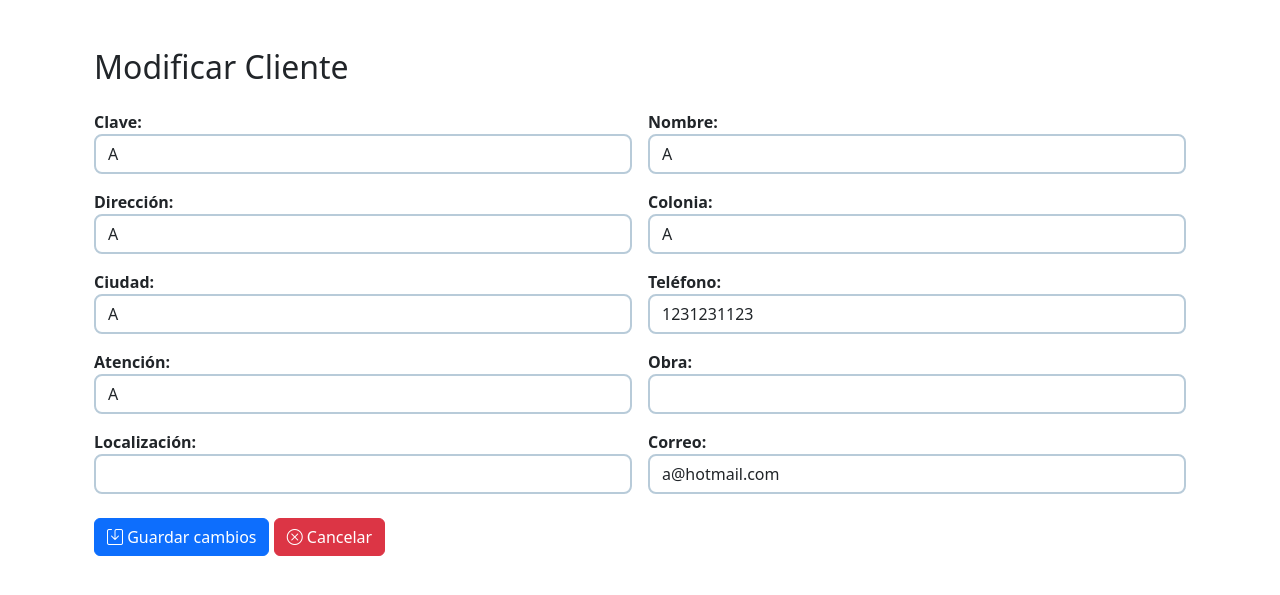
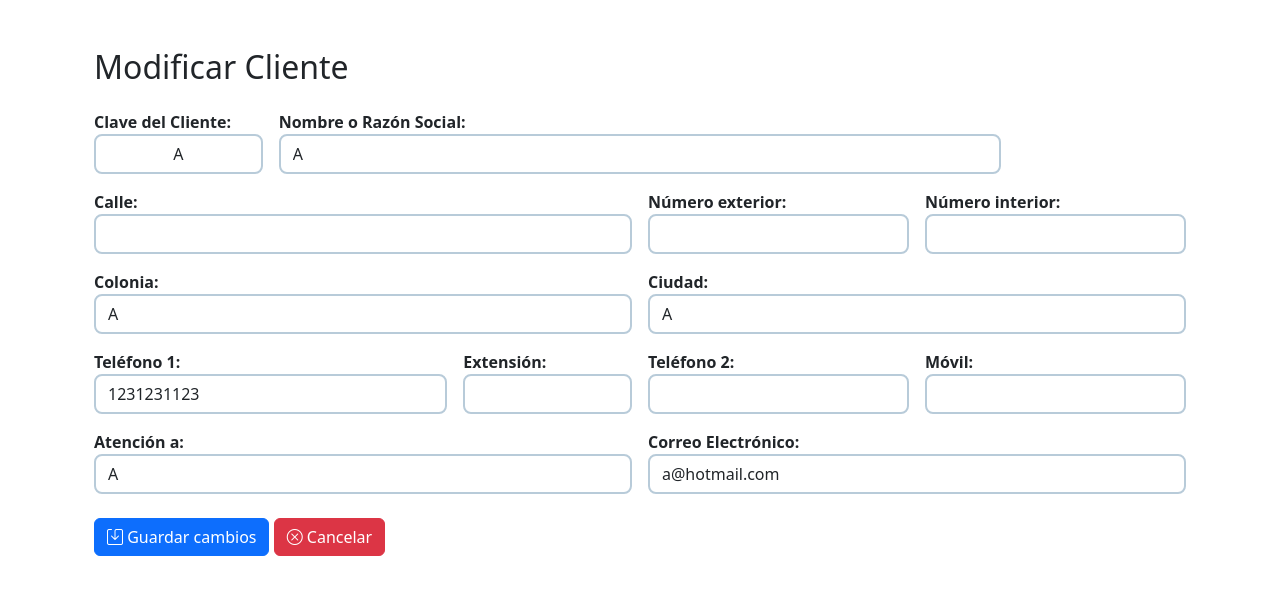
Before and after one commit to RickyVdev/eoweb, a Django app: page /clientes/modificar/1/ in a window 1280 px wide. Shown: the part 66-661 px from the top of the page. Run offline with Django 5.2, Linux system fonts and the light colour scheme; a user stored in the database is signed in; data comes from the database, SQL or seed files in the repository.

Commit message:
Ajustes en Cliente y los ID's

```diff
--- a/gestion/forms.py
+++ b/gestion/forms.py
@@ -9,43 +9,61 @@ class EmpleadoForm(forms.ModelForm):
             'nombre', 'email', 'telefono', 'puesto',
             'domicilio', 'codigo_postal', 'rfc', 'fecha_nacimiento', 'tipo_sangre'
         ]
+        def clean_telefono(self):
+            telefono = self.cleaned_data.get('telefono')
+            if not telefono.isdigit():
+                raise forms.ValidationError("El teléfono debe contener solamente números.")
+            return telefono
 
 class ClienteForm(forms.ModelForm):
     class Meta:
         model = Cliente
         fields = [
-            'clave', 'nombre', 'direccion', 'colonia', 'ciudad',
-            'telefono', 'atencion_a','correo'
+            'clave', 'nombre',
+            'calle', 'numero_exterior', 'numero_interior',
+            'colonia', 'ciudad',
+            'telefono', 'extension', 'telefono2', 'movil',
+            'atencion_a', 'correo'
         ]
 
         #'obra', 'localizacion',
         labels = {
             'clave': 'Clave del Cliente',
             'nombre': 'Nombre o Razón Social',
-            'direccion': 'Dirección',
+            'calle': 'Calle',
+            'numero_exterior': 'Número exterior',
+            'numero_interior': 'Número interior',
             'colonia': 'Colonia',
             'ciudad': 'Ciudad',
-            'telefono': 'Teléfono',
+            'telefono': 'Teléfono 1',
+            'extension': 'Extensión',
+            'telefono2': 'Teléfono 2',
+            'movil': 'Móvil',
             'atencion_a': 'Atención a',
-            #'obra': 'Nombre de la Obra o Proyecto',
-            #'localizacion': 'Localización',
             'correo': 'Correo Electrónico',
         }
         widgets = {
-            'clave': forms.TextInput(attrs={'class': 'form-control'}),
+            'clave': forms.TextInput(attrs={'class': 'form-control text-center', 'readonly': 'readonly'}),
             'nombre': forms.TextInput(attrs={'class': 'form-control'}),
-            'direccion': forms.TextInput(attrs={'class': 'form-control'}),
+            'calle': forms.TextInput(attrs={'class': 'form-control'}),
+            'numero_exterior': forms.TextInput(attrs={'class': 'form-control'}),
+            'numero_interior': forms.TextInput(attrs={'class': 'form-control'}),
             'colonia': forms.TextInput(attrs={'class': 'form-control'}),
             'ciudad': forms.TextInput(attrs={'class': 'form-control'}),
             'telefono': forms.TextInput(attrs={'class': 'form-control'}),
+            'extension': forms.TextInput(attrs={'class': 'form-control'}),
+            'telefono2': forms.TextInput(attrs={'class': 'form-control'}),
+            'movil': forms.TextInput(attrs={'class': 'form-control'}),
             'atencion_a': forms.TextInput(attrs={'class': 'form-control'}),
             #'obra': forms.TextInput(attrs={'class': 'form-control'}),
             #'localizacion': forms.TextInput(attrs={'class': 'form-control'}),
             'correo': forms.EmailInput(attrs={'class': 'form-control'}),
         }
 
-    def clean_telefono(self):
+
+
+    '''def clean_telefono(self):
             telefono = self.cleaned_data.get('telefono')
             if not telefono.isdigit():
-                raise forms.ValidationError("El teléfono debe contener solo números.")
-            return telefono
+                raise forms.ValidationError("El teléfono debe contener solamente números.")
+            return telefono'''
--- a/gestion/templates/gestion/modificar_cliente.html
+++ b/gestion/templates/gestion/modificar_cliente.html
@@ -1,52 +1,65 @@
 {% extends "gestion/base.html" %}
 {% load static %}
+
+{% block title %}Modificar Cliente{% endblock %}
 
 {% block content %}
 <div class="container mt-4">
     <h2 class="mb-4">Modificar Cliente</h2>
-
     <form method="post" class="row g-3">
         {% csrf_token %}
 
-        <div class="col-md-6">
-            <label><strong>Clave:</strong></label>
-            <input type="text" name="clave" class="form-control" value="{{ cliente.clave }}" required>
+        <div class="col-md-2">
+            {{ form.clave.label_tag }}
+            {{ form.clave }}
+        </div>
+        <div class="col-md-8">
+            {{ form.nombre.label_tag }}
+            {{ form.nombre }}
         </div>
         <div class="col-md-6">
-            <label><strong>Nombre:</strong></label>
-            <input type="text" name="nombre" class="form-control" value="{{ cliente.nombre }}" required>
+            {{ form.calle.label_tag }}
+            {{ form.calle }}
+        </div>
+        <div class="col-md-3">
+            {{ form.numero_exterior.label_tag }}
+            {{ form.numero_exterior }}
+        </div>
+        <div class="col-md-3">
+            {{ form.numero_interior.label_tag }}
+            {{ form.numero_interior }}
         </div>
         <div class="col-md-6">
-            <label><strong>Dirección:</strong></label>
-            <input type="text" name="direccion" class="form-control" value="{{ cliente.direccion }}">
+            {{ form.colonia.label_tag }}
+            {{ form.colonia }}
         </div>
         <div class="col-md-6">
-            <label><strong>Colonia:</strong></label>
-            <input type="text" name="colonia" class="form-control" value="{{ cliente.colonia }}">
+            {{ form.ciudad.label_tag }}
+            {{ form.ciudad }}
+        </div>
+        <div class="col-md-4">
+            {{ form.telefono.label_tag }}
+            {{ form.telefono }}
+        </div>
+        <div class="col-md-2">
+            {{ form.extension.label_tag }}
+            {{ form.extension }}
+        </div>
+        <div class="col-md-3">
+            {{ form.telefono2.label_tag }}
+            {{ form.telefono2 }}
+        </div>
+        <div class="col-md-3">
+            {{ form.movil.label_tag }}
+            {{ form.movil }}
         </div>
         <div class="col-md-6">
-            <label><strong>Ciudad:</strong></label>
-            <input type="text" name="ciudad" class="form-control" value="{{ cliente.ciudad }}">
+            {{ form.atencion_a.label_tag }}
+            {{ form.atencion_a }}
         </div>
         <div class="col-md-6">
-            <label><strong>Teléfono:</strong></label>
-            <input type="text" name="telefono" class="form-control" value="{{ cliente.telefono }}" pattern="\d{10}" title="Debe contener 10 dígitos numéricos" required>
-        </div>
-        <div class="col-md-6">
-            <label><strong>Atención:</strong></label>
-            <input type="text" name="atencion_a" class="form-control" value="{{ cliente.atencion_a }}">
-        </div>
-        <div class="col-md-6">
-            <label><strong>Obra:</strong></label>
-            <input type="text" name="obra" class="form-control" value="{{ cliente.obra }}">
-        </div>
-        <div class="col-md-6">
-            <label><strong>Localización:</strong></label>
-            <input type="text" name="localizacion" class="form-control" value="{{ cliente.localizacion }}">
-        </div>
-        <div class="col-md-6">
-            <label><strong>Correo:</strong></label>
-            <input type="email" name="correo" class="form-control" value="{{ cliente.correo }}">
+            {{ form.correo.label_tag }}
+            {{ form.correo }}
         </div>
 
         <div class="col-12 mt-4">
@@ -60,6 +73,21 @@
     </form>
 </div>
 
+{% if form.errors %}
+    <div class="alert alert-danger mt-3">
+        <ul>
+            {% for field in form %}
+                {% for error in field.errors %}
+                    <li><strong>{{ field.label }}:</strong> {{ error }}</li>
+                {% endfor %}
+            {% endfor %}
+            {% for error in form.non_field_errors %}
+                <li>{{ error }}</li>
+            {% endfor %}
+        </ul>
+    </div>
+{% endif %}
+
 <script>
     document.addEventListener('DOMContentLoaded', function() {
         const inputs = document.querySelectorAll('input[type="text"]:not([name="email"])');
@@ -70,5 +98,4 @@
         });
     });
 </script>
-
 {% endblock %}
--- a/gestion/templates/gestion/ver_cliente.html
+++ b/gestion/templates/gestion/ver_cliente.html
@@ -18,8 +18,8 @@
                 <div class="col-md-4"><strong>Ciudad:</strong> {{ cliente.ciudad }}</div>
                 <div class="col-md-4"><strong>Teléfono:</strong> {{ cliente.telefono }}</div>
                 <div class="col-md-4"><strong>Atención a:</strong> {{ cliente.atencion_a }}</div>
-                <div class="col-md-4"><strong>Obra:</strong> {{ cliente.obra }}</div>
-                <div class="col-md-4"><strong>Localización:</strong> {{ cliente.localizacion }}</div>
+                <!--<div class="col-md-4"><strong>Obra:</strong> {{ cliente.obra }}</div>
+                <div class="col-md-4"><strong>Localización:</strong> {{ cliente.localizacion }}</div>-->
                 <div class="col-md-4"><strong>Correo:</strong> {{ cliente.correo }}</div>
             </div>
         </div>
--- a/gestion/urls.py
+++ b/gestion/urls.py
@@ -33,6 +33,7 @@ urlpatterns = [
     path('empleados/<int:empleado_id>/subir_documento/', views.subir_documento_empleado, name='subir_documento_empleado'),
     path('empleados/documento/<int:documento_id>/eliminar/', views.eliminar_documento_empleado, name='eliminar_documento_empleado'),
     path('clientes/<int:cliente_id>/eliminar_cfdi/', views.eliminar_cfdi_cliente, name='eliminar_cfdi_cliente'),
+    path('ajax/obtener-id-empleado/', views.obtener_id_empleado_ajax, name='obtener_id_empleado_ajax'),
 
 ]
 
--- a/gestion/views.py
+++ b/gestion/views.py
@@ -16,6 +16,9 @@ from .models import Cliente, Empleado, EmpleadoDocumento, Puesto
 from .forms import ClienteForm
 from django.db.models import Q
 from django.http import HttpResponseForbidden  # para validación de permisos
+from django.db.models import Max
+from django.db.models.functions import Length
+from django.http import JsonResponse
 import os
 
 # Create your views here.
@@ -66,16 +69,28 @@ def lista_clientes(request):
         clientes = Cliente.objects.all()
     return render(request, 'gestion/lista_clientes.html', {'clientes': clientes})
 
+def generar_clave_cliente():
+    max_clave = Cliente.objects.aggregate(max=Max('clave'))['max']
+    try:
+        siguiente = int(max_clave) + 1 if max_clave else 1
+    except:
+        siguiente = Cliente.objects.count() + 1
+    return f"{siguiente:04d}"  # Esto da formato 0001, 0010, 0213
+
 @login_required
 def agregar_cliente(request):
     if request.method == "POST":
-        form = ClienteForm(request.POST, request.FILES)
+        form = ClienteForm(request.POST)
         if form.is_valid():
-            form.save()
+            cliente = form.save(commit=False)
+            if not cliente.clave:
+                cliente.clave = generar_clave_cliente()
+            cliente.save()
             messages.success(request, "Cliente agregado correctamente.")
             return redirect('lista_clientes')
     else:
-        form = ClienteForm()
+        sugerencia = generar_clave_cliente()
+        form = ClienteForm(initial={'clave': sugerencia})
 
     return render(request, 'gestion/agregar_cliente.html', {'form': form})
 
@@ -84,20 +99,16 @@ def modificar_cliente(request, cliente_id):
     cliente = get_object_or_404(Cliente, id=cliente_id)
 
     if request.method == 'POST':
-        cliente.clave = request.POST.get('clave')
-        cliente.nombre = request.POST.get('nombre')
-        cliente.direccion = request.POST.get('direccion')
-        cliente.colonia = request.POST.get('colonia')
-        cliente.ciudad = request.POST.get('ciudad')
-        cliente.telefono = request.POST.get('telefono')
-        cliente.atencion_a = request.POST.get('atencion_a')
-        cliente.obra = request.POST.get('obra')
-        cliente.localizacion = request.POST.get('localizacion')
-        cliente.correo = request.POST.get('correo')
-        cliente.save()
-        return redirect('lista_clientes')
+        form = ClienteForm(request.POST, instance=cliente)
+        if form.is_valid():
+            form.save()
+            messages.success(request, "Cliente modificado correctamente.")
+            return redirect('lista_clientes')
+    else:
+        form = ClienteForm(instance=cliente)
 
-    return render(request, 'gestion/modificar_cliente.html', {'cliente': cliente})
+    return render(request, 'gestion/modificar_cliente.html', {'form': form})
+
 
 
 @login_required
@@ -160,6 +171,34 @@ def lista_empleados(request):
         'empleados': empleados
     })
 
+def generar_id_empleado(puesto_nombre):
+    if not puesto_nombre:
+        return "EMP001"
+    puesto = puesto_nombre.upper()
+
+    if puesto.startswith("NIVEL UNO"):
+        prefijo = "NIVU"
+    elif puesto.startswith("NIVEL DOS"):
+        prefijo = "NIVD"
+    else:
+        palabras = puesto.split()
+        prefijo = ''.join([p[0]+p[1] for p in palabras if p.isalpha()])[:3].upper()
+        if len(prefijo) < 3:
+            prefijo = (prefijo + "")[:3]  # relleno por si acaso
+
+    # Buscar el número más alto existente con ese prefijo
+    existentes = Empleado.objects.filter(id_personal__startswith=prefijo).annotate(
+        longitud=Length('id_personal')
+    ).order_by('-longitud', '-id_personal')
+
+    if existentes.exists():
+        ultimo = existentes.first().id_personal
+        numero = ''.join(filter(str.isdigit, ultimo))
+        siguiente = int(numero) + 1 if numero else 1
+    else:
+        siguiente = 1
+
+    return f"{prefijo}{siguiente}"
 
 @login_required
 def agregar_empleado(request):
@@ -167,7 +206,6 @@ def agregar_empleado(request):
         return redirect('lista_empleados')
 
     if request.method == "POST":
-        id_personal = request.POST.get("id_personal", "").upper()
         nombre = request.POST.get("nombre", "").upper()
         email = request.POST.get("email", "").upper()
         telefono = request.POST.get("telefono", "").upper()
@@ -180,6 +218,9 @@ def agregar_empleado(request):
             puesto, _ = Puesto.objects.get_or_create(nombre=puesto_valor)
         else:
             puesto = None
+
+        id_personal = generar_id_empleado(puesto.nombre) if puesto else ""
+
         username = request.POST.get("username")
         password = request.POST.get("password")
         rol = request.POST.get("rol")  # 'Administrador' o 'Empleado'
@@ -242,7 +283,15 @@ def agregar_empleado(request):
         return redirect('lista_empleados')
 
     puestos = Puesto.objects.all()
-    return render(request, 'gestion/agregar_empleado.html', {'puestos': puestos})
+    id_sugerido = ""
+    if puestos:
+        primer_puesto = puestos.first()
+        id_sugerido = generar_id_empleado(primer_puesto.nombre) if primer_puesto else ""
+
+    return render(request, 'gestion/agregar_empleado.html', {
+        'puestos': puestos,
+        'id_sugerido': id_sugerido
+    })
 
 
 @login_required
@@ -272,8 +321,8 @@ def modificar_empleado(request, empleado_id):
         telefono = request.POST.get("telefono")
 
         # ✅ Validación de teléfono (solo dígitos y longitud exacta)
-        if not telefono.isdigit() or len(telefono) != 10:
-            messages.error(request, "El teléfono debe contener exactamente 10 dígitos numéricos.")
+        if not telefono.isdigit():
+            messages.error(request, "El teléfono debe contener solamente numeros.")
             return redirect('modificar_empleado', empleado_id=empleado.id)
 
         empleado.telefono = telefono
@@ -473,3 +522,20 @@ def password_reset_by_username(request):
         except User.DoesNotExist:
             messages.error(request, "Usuario no encontrado.")
     return render(request, 'registration/password_reset_form.html')
+
+
+
+@login_required
+def obtener_id_empleado_ajax(request):
+    if request.method == 'GET':
+        puesto_id = request.GET.get('puesto_id')
+
+        if not puesto_id:
+            return JsonResponse({'error': 'No se envió ID de puesto'}, status=400)
+
+        try:
+            puesto = Puesto.objects.get(id=puesto_id)
+            nuevo_id = generar_id_empleado(puesto.nombre)
+            return JsonResponse({'id_personal': nuevo_id})
+        except Puesto.DoesNotExist:
+            return JsonResponse({'error': 'Puesto no encontrado'}, status=404)
```
Also changed, not shown: eoweb/settings.py (+11 -8 lines), gestion/models.py (+7 -2 lines), gestion/templates/gestion/agregar_cliente.html (+20 -3 lines), gestion/templates/gestion/agregar_empleado.html (+26 -3 lines), gestion/templates/gestion/modificar_empleado.html (+5 -5 lines), gestion/templates/gestion/ver_empleado.html (+21 -40 lines), db.sqlite3, gestion/migrations/0002_cliente_calle_cliente_extension_cliente_movil_and_more.py (added), gestion/migrations/0003_remove_cliente_direccion.py (added). Lines whose indentation alone changed are shown as unchanged.
